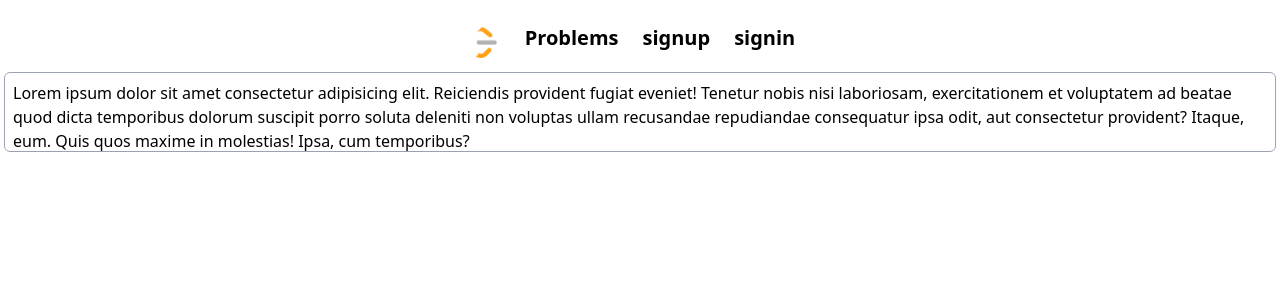
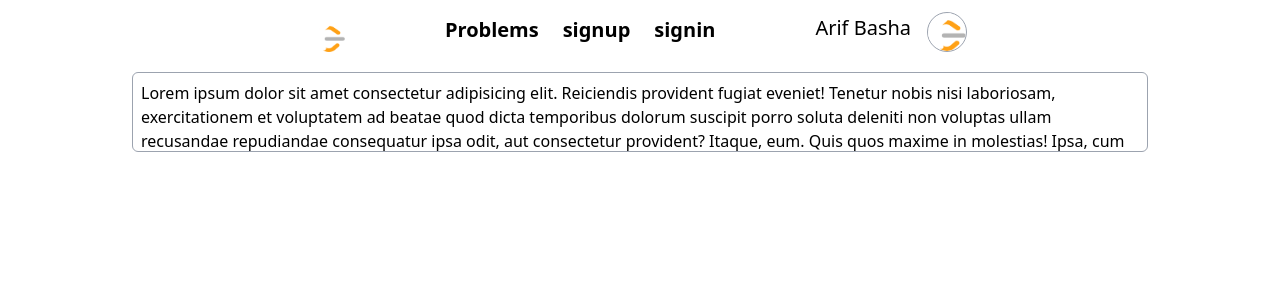
Before and after one commit to hkirat/react-assignment, a React (Vite) app: page / in a window 1280 px wide. Shown: the top 300 px of the page. Built offline with nearby package versions, Linux system fonts and the light colour scheme.

Commit message:
JWT included for localstorage

```diff
--- a/src/components/Navbar.jsx
+++ b/src/components/Navbar.jsx
@@ -5,13 +5,11 @@ import logo from "../assets/logo.png";
 const Navbar = () => {
   const [active, setActive] = useState(true);
   return (
-    <header className="flex mx-auto px-8 py-4 text-center sticky top-0 dark:bg-black  h-14 z-10 justify-center max-sm:justify-between gap-2 sm:w-2/3">
-      <Link to="/" className="mt-1">
-        <div className="w-8 h-4 flex-1">
-          <img className="" src={logo} alt="logo" />
-        </div>
+    <header className="flex mx-auto px-8 py-4 text-center sticky top-0 dark:bg-black  h-14 z-10 justify-center max-sm:justify-between sm:gap-20 sm:w-2/3">
+      <Link to="/" className="mt-1 ">
+        <img className="h-8 w-8" src={logo} alt="logo" />
       </Link>
-      <ul className="flex  p-2 text-center justify-between max-sm:hidden">
+      <ul className="flex  px-2 text-center justify-between max-sm:hidden">
         {/* <li className="hover:text-gray-400 mx-3 text-xl font-semibold">
           <Link to="/">Home</Link>
         </li> */}
@@ -25,8 +23,10 @@ const Navbar = () => {
           <Link to="/login">signin</Link>
         </li>
       </ul>
+
+      {/* mobile screen bergers */}
       <div
-        className="sm:hidden font-extrabold text-3xl "
+        className="sm:hidden font-extrabold text-3xl max-sm:order-3"
         onClick={() => setActive((prev) => !prev)}
       >
         {active ? <> &#9776;</> : "X"}{" "}
@@ -34,7 +34,7 @@ const Navbar = () => {
       <ul
         className={`sm:hidden ${
           active ? "hidden" : "inline-block"
-        } " absolute top-16 right-0  w-full h-screen flex  flex-col gap-4 bg-slate-400 justify-start text-center pt-[70px] "`}
+        } " absolute top-16 right-0  w-full h-screen flex  flex-col gap-4 bg-slate-700 justify-start text-center pt-[70px] "`}
       >
         <li
           onClick={() => setActive((prev) => !prev)}
@@ -61,6 +61,16 @@ const Navbar = () => {
           <Link to="/login">signin</Link>
         </li>
       </ul>
+
+      {/* user image and signout here */}
+      <div className="flex gap-4 max-sm:order-1 text-center justify-between items-center">
+        <span className="font-normal text-xl max-sm:hidden">Arif Basha</span>
+        <img
+          src={logo}
+          alt="user"
+          className="h-10 w-10 rounded-full bg-no-repeat bg-cover border border-gray-400 mt-2"
+        />
+      </div>
     </header>
   );
 };
--- a/src/index.css
+++ b/src/index.css
@@ -3,8 +3,10 @@
 @tailwind utilities;
 
 
-td {
-    text-align: center;
+td,
+th {
+    text-align: start;
+    padding-left: 8px;
 }
 
 
--- a/src/pages/Allproblems.jsx
+++ b/src/pages/Allproblems.jsx
@@ -3,14 +3,12 @@ import { Link } from "react-router-dom";
 import { myContext } from "../context/ContextApi";
 
 const Allproblems = () => {
-  const context = useContext(myContext);
-  // console.log(context);
+  const [data, setData] = useState([]);
   const fetchData = async () => {
     await fetch("http://localhost:3001/user/problems/all")
       .then((info) => info.json())
       .then((json) => {
-        // setData(json.message);
-        context.problems = json.message;
+        setData(json.message);
       });
   };
   useEffect(() => {
@@ -30,40 +28,40 @@ const Allproblems = () => {
   };
 
   function Table(props) {
-    const { title, difficulty, id } = props.info;
+    const { title, difficulty, id, acceptance } = props.info;
 
     return (
-      <tr className={`${props.index % 2 === 0 ? "bg-gray-500" : ""}`}>
-        <td>{props.index}</td>
-        <Link to={`/problem/${id}`}>
-          <td>{title}</td>
-        </Link>
+      <tr className={`${props.index % 2 === 0 ? "bg-gray-700" : ""}`}>
+        <td className="overflow-x-hidden overflow-y-scroll max-h-4 ">
+          <Link to={`/problem/${id}`}>
+            {props.index + 1}.{title}
+          </Link>
+        </td>
         <td className={`${checkDifficulty(difficulty)}`}>{difficulty}</td>
+        <td className={`${checkDifficulty(difficulty)}`}>{acceptance} %</td>
       </tr>
     );
   }
 
   return (
     <div>
-      {context.problems.length === 0 ? (
+      {data.length === 0 ? (
         <p>Loading</p>
       ) : (
         <>
-          <table className="w-[95vw] mx-auto px-3">
+          <table className="sm:w-2/3 mx-auto">
             <thead>
               <tr>
-                <th>Q.No.</th>
                 <th>Title</th>
-                <th>Difficulty</th>
+                <th>Diffulty</th>
+                <th>Acceptance</th>
               </tr>
             </thead>
-            {context.problems.map((question, index) => {
-              return (
-                <tbody key={index}>
-                  <Table info={question} index={index} />
-                </tbody>
-              );
-            })}
+            <tbody>
+              {data.map((question, index) => {
+                return <Table info={question} index={index} key={index} />;
+              })}
+            </tbody>
           </table>
         </>
       )}
--- a/src/pages/Home.jsx
+++ b/src/pages/Home.jsx
@@ -1,6 +1,6 @@
 const Home = () => {
   return (
-    <div className="flex justify-center items-center w-screen flex-col  overflow-scroll gap-2 ">
+    <div className="flex justify-center items-center w-screen flex-col  overflow-scroll gap-2 max-w-screen-lg mx-auto  ">
       <p className="px-2 py-2 overflow-hidden  max-h-[80px] border border-gray-400 rounded-md font-light mx-1">
         Lorem ipsum dolor sit amet consectetur adipisicing elit. Reiciendis
         provident fugiat eveniet! Tenetur nobis nisi laboriosam, exercitationem
--- a/src/pages/Signin.jsx
+++ b/src/pages/Signin.jsx
@@ -5,6 +5,7 @@ const Signin = () => {
   const navigate = useNavigate();
   const [email, setEmail] = useState("");
   const [password, setPassword] = useState("");
+  // signin handler
   const handleSignIn = async () => {
     const data = {
       email: email,
@@ -21,6 +22,7 @@ const Signin = () => {
     const details = await info.json();
     if (info.status === 200) {
       toast.success(details.msg);
+      localStorage.setItem("token", details.token);
       navigate("/problems/all");
     } else {
       toast.error(details.err);
```
